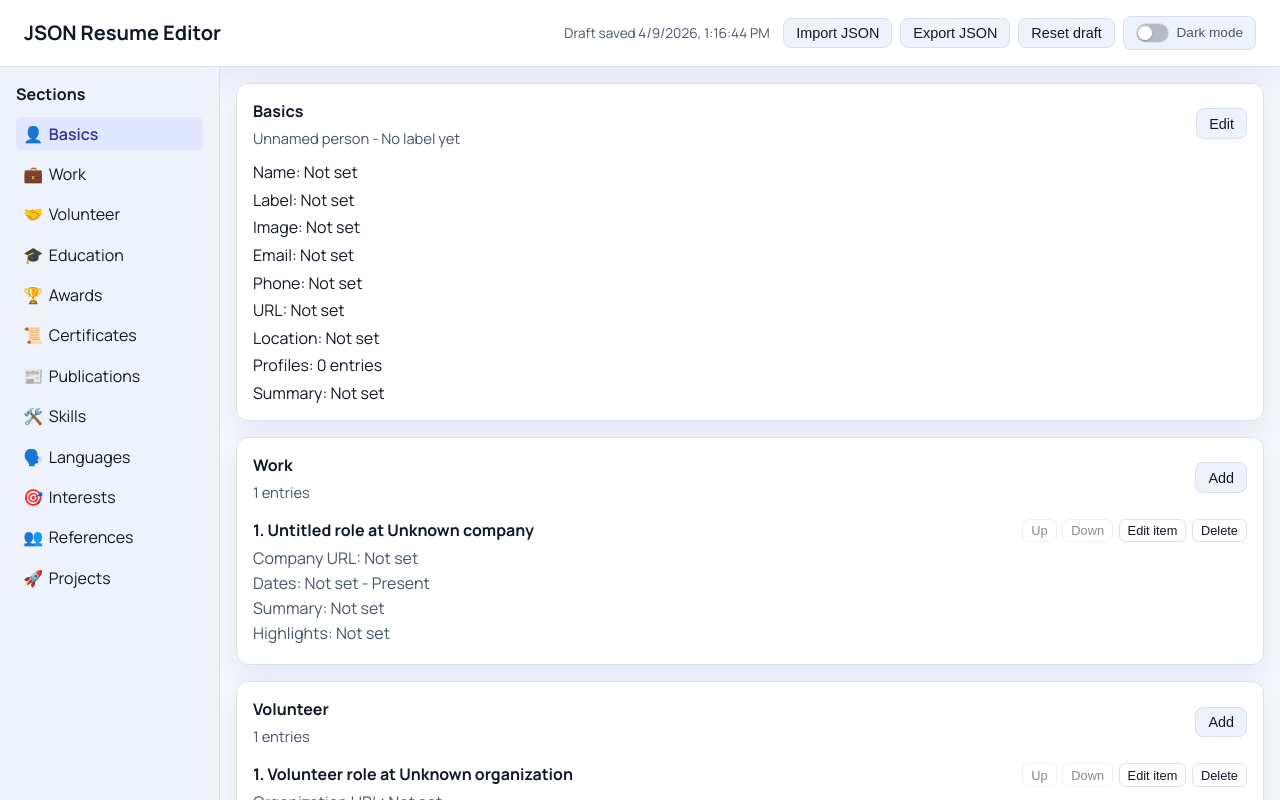
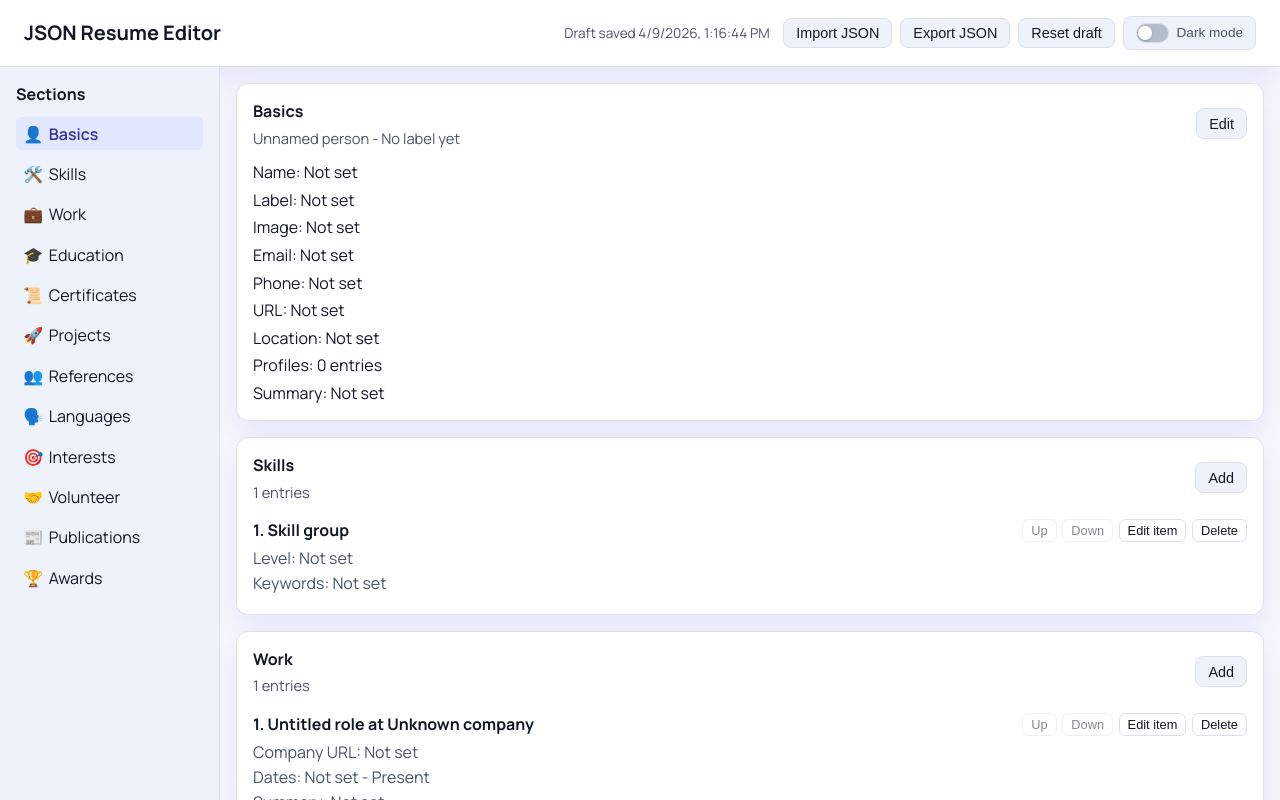
Before and after one commit to Shaunson26/json-resume-editor, a React (Vite) app: page / in a window 1280 px wide. Built offline with nearby package versions, Linux system fonts and the light colour scheme.

Commit message:
Reorder sections

```diff
--- a/src/App.tsx
+++ b/src/App.tsx
@@ -25,17 +25,17 @@ import type {
 
 const sections: ResumeSectionId[] = [
   'basics',
+  'skills',
   'work',
-  'volunteer',
   'education',
-  'awards',
   'certificates',
-  'publications',
-  'skills',
+  'projects',
+  'references',
   'languages',
   'interests',
-  'references',
-  'projects',
+  'volunteer',
+  'publications',
+  'awards',
 ]
 
 const RESUME_DRAFT_STORAGE_KEY = 'jsonResumeEditor:draft:v1'
```
